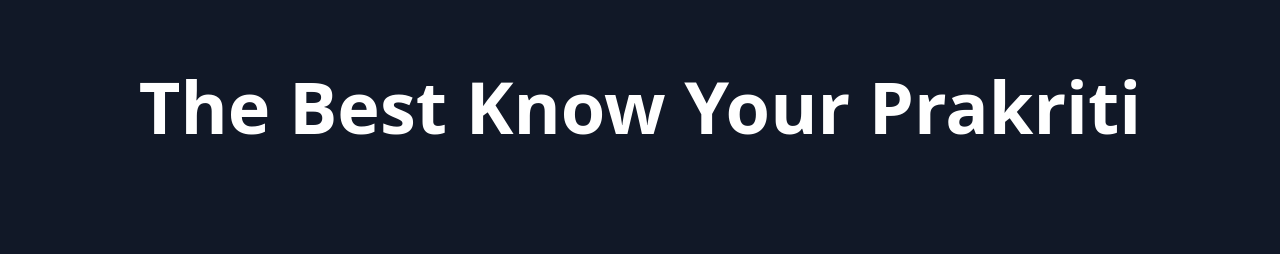
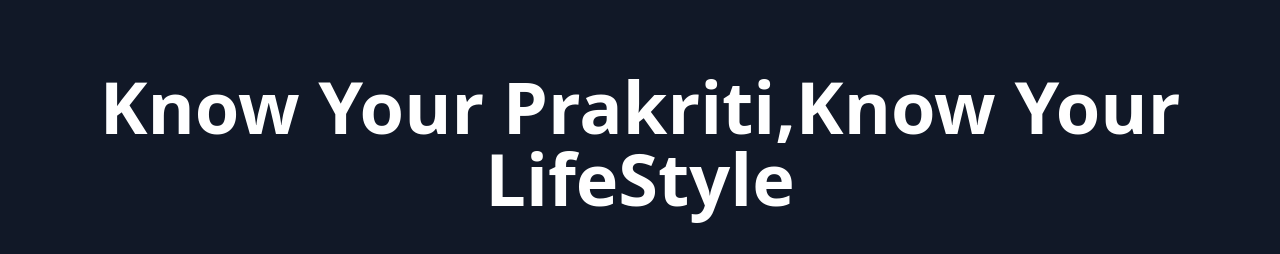
Before and after one commit to Anish-Karthik/Prakriti, a Next.js app: page / in a window 1280 px wide. Shown: the part 146-400 px from the top of the page. Built offline with nearby package versions, Linux system fonts and the light colour scheme; no server answers.

Commit message:
Fixed Display Bug

```diff
--- a/components/LandingHero.tsx
+++ b/components/LandingHero.tsx
@@ -10,7 +10,7 @@ export const LandingHero = () => {
   return (
     <div className='text-white font-bold py-36 text-center space-y-5'>
       <div className='text-4xl sm:text-5xl md:text-6xl lg:text-7xl xl:text-7xl'>
-        <h1>The Best Know Your Prakriti</h1>
+        <h1>Know Your Prakriti,Know Your LifeStyle</h1>
         <div className='text-transparent bg-clip-text bg-gradient-to-r from-purple-400 to-pink-600 py-2'>
           <TypewriterComponent
             options={{
```
Also changed, not shown: 1 other file (tests, documents, lock files or other folders).
